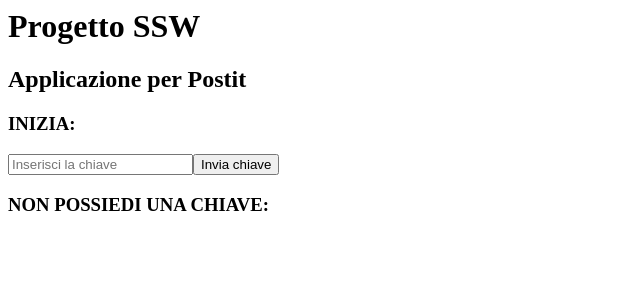
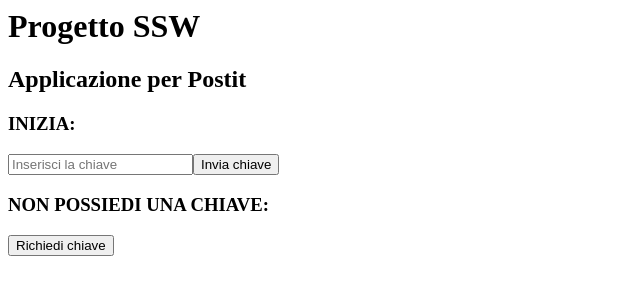
Before and after one commit to Simobini74/Progetto-SSW-2, an Angular app: page / in a window 1280 px wide. Shown: the top 300 px of the page, without its empty margins (0-640 px from the left). Built offline with nearby package versions, Linux system fonts and the light colour scheme.

Commit message:
1 file modified

```diff
--- a/src/app/app.component.html
+++ b/src/app/app.component.html
@@ -4,3 +4,4 @@
 <input #key type="text" value="" placeholder="Inserisci la chiave">
 <button type="button">Invia chiave</button>
 <h3>NON POSSIEDI UNA CHIAVE:</h3>
+<button type="button">Richiedi chiave</button>
```
